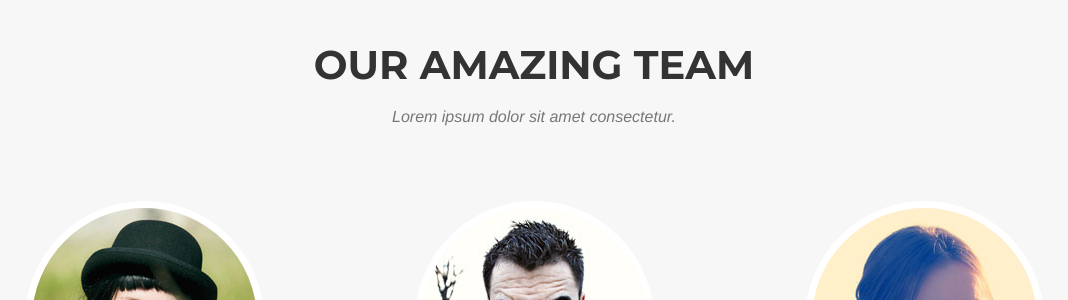
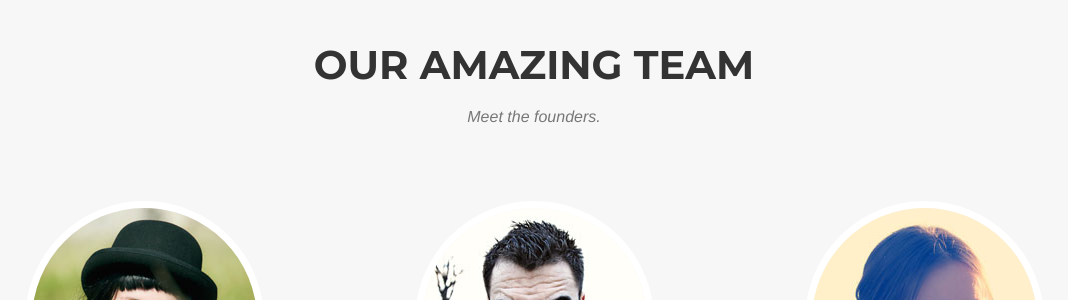
Before and after one commit to lilNickyg/NickGraham.github.io, a Jekyll site: the page built from index.html, in a window 1280 px wide and 900 px high, scrolled down 4103 px. Shown: the part 152-452 px from the top of the window, without its empty margins (106-1174 px from the left). Built offline with Jekyll 4.4.1, drawn with Linux system fonts in a browser that asks for light colours; some web fonts are replaced.

Commit message:
Icon Changes

```diff
--- a/_includes/services.html
+++ b/_includes/services.html
@@ -11,7 +11,7 @@
                 <div class="col-md-4">
                     <span class="fa-stack fa-4x">
                         <i class="fa fa-circle fa-stack-2x text-primary"></i>
-                        <i class="fa fa-shopping-cart fa-stack-1x fa-inverse"></i>
+                        <i class="fa fa-pencil fa-stack-1x fa-inverse"></i>
                     </span>
                     <h4 class="service-heading">CAD Design</h4>
                     <p class="text-muted">I am proficient in Solidworks, and have produced hundreds of bespoke models and drawings of mechanical parts for sattalies, pressure vesseles and landing gear.
@@ -29,7 +29,7 @@
                 <div class="col-md-4">
                     <span class="fa-stack fa-4x">
                         <i class="fa fa-circle fa-stack-2x text-primary"></i>
-                        <i class="fa fa-lock fa-stack-1x fa-inverse"></i>
+                        <i class="fa fa-paint-brush fa-stack-1x fa-inverse"></i>
                     </span>
                     <h4 class="service-heading">Blender Design</h4>
                     <p class="text-muted">I have been using Blender to learn tutorials on organic modelling to aid with 3D printing design, but also looking into the "photoshop" aspect to create majestic scenes.
--- a/_includes/team.html
+++ b/_includes/team.html
@@ -4,7 +4,7 @@
             <div class="row">
                 <div class="col-lg-12 text-center">
                     <h2 class="section-heading">Our Amazing Team</h2>
-                    <h3 class="section-subheading text-muted">Lorem ipsum dolor sit amet consectetur.</h3>
+                    <h3 class="section-subheading text-muted">Meet the founders.</h3>
                 </div>
             </div>
             <div class="row">
```
